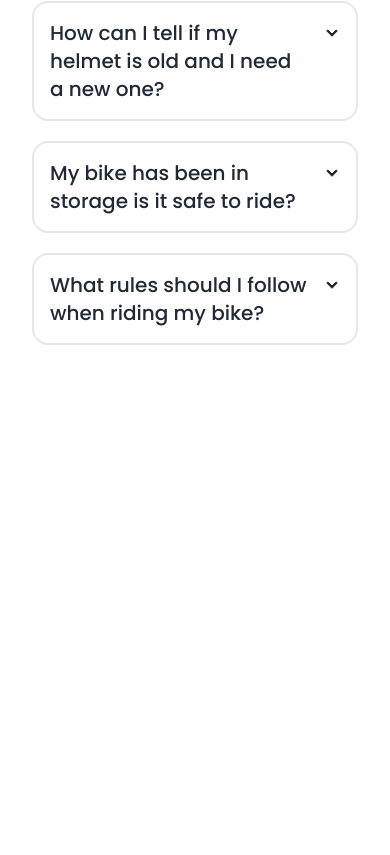
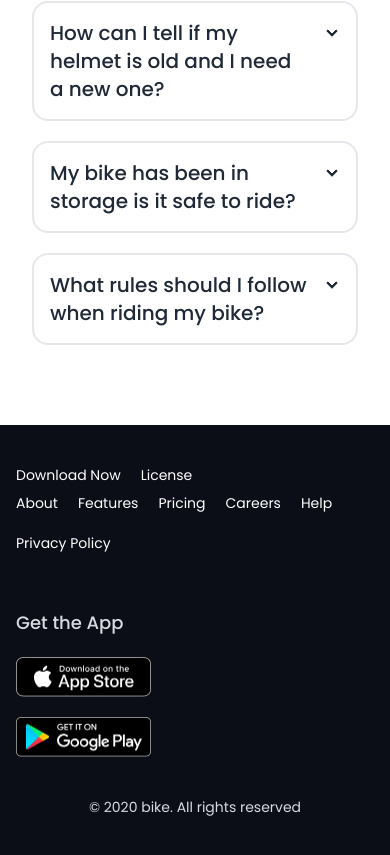
Before and after one commit to Nabilabintaakter/Biker-Zone-with-DaisyUI, a plain HTML site: page index.html in a window 390 px wide. Shown: the part 5994-6849 px from the top of the page. Before the commit the page ends 6419 px from the top, so only its background shows below. Drawn offline with nearby package versions, Linux system fonts and the light colour scheme.

Commit message:
footer section done with responsiveness

```diff
--- a/index.html
+++ b/index.html
@@ -351,9 +351,35 @@
         </section>
     </main>
     <!-- footer section -->
-    <footer>
-
-    </footer>
+    <footer class="footer bg-[#0B0D17] p-10 max-w-screen-2xl mx-auto px-4 sm:px-10 md:px-28 flex flex-col md:flex-row justify-between md:items-center">
+        <aside>
+          <div class="flex gap-5 text-white">
+            <a href="">Download Now</a>
+            <a href="">License</a>
+          </div>
+          <div class="flex flex-wrap md:flex-row gap-5 text-white mb-4">
+            <a href="">About</a>
+            <a href="">Features</a>
+            <a href="">Pricing</a>
+            <a href="">Careers</a>
+            <a href="">Help</a>
+            <a href="">Privacy Policy</a>
+          </div>
+          <div class="hidden md:block">
+            <p class="text-sm text-[#D9DBE1]">© 2020 bike. All rights reserved</p>
+          </div>
+        </aside>
+        <nav class="flex flex-col gap-5">
+          <h6 class="text-lg text-[#D9DBE1] font-medium">Get the App</h6>
+          <img class="w-[135px] h-[40px]" src="./images/others/ios.png" alt="">
+          <img class="w-[135px] h-[40px]" src="./images/others/android.png" alt="">
+        </nav>
+        <div class="w-full flex justify-center items-center pb-8 md:hidden">
+            <div class="flex justify-center items-center md:hidden">
+                <p class="text-sm text-[#D9DBE1] text-center">© 2020 bike. All rights reserved</p>
+            </div>
+        </div>
+      </footer>
 </body>
 
 </html>
```
